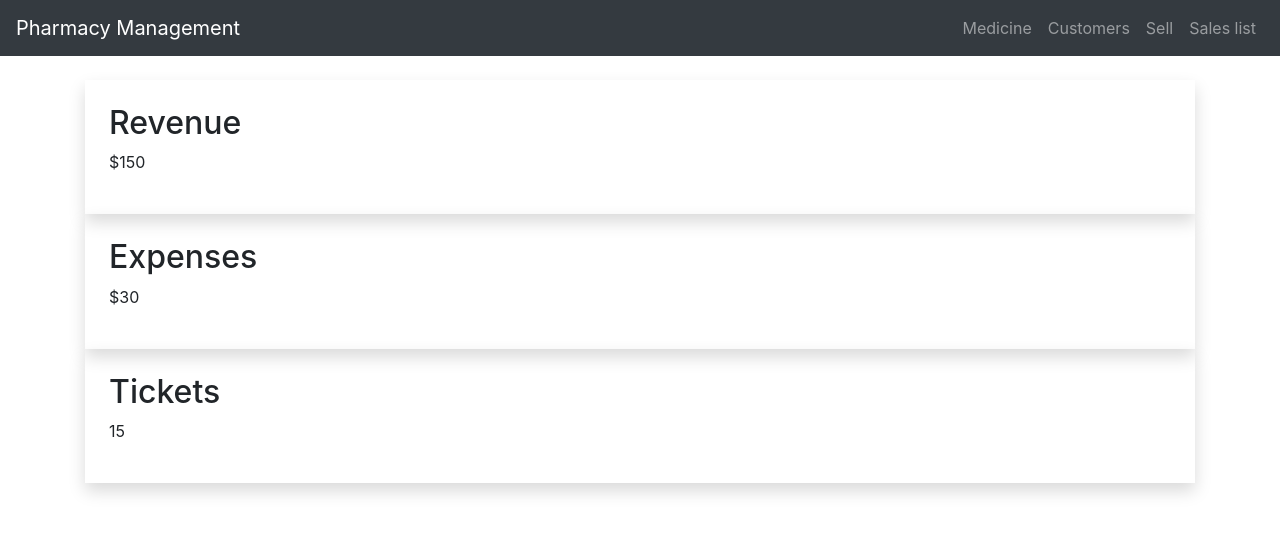
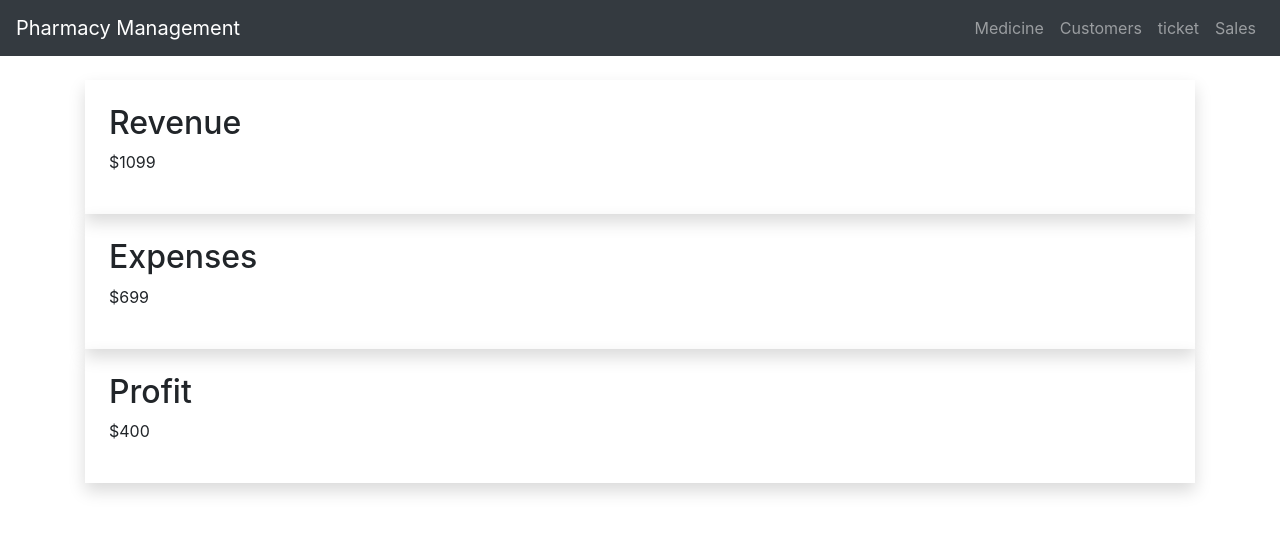
Before and after one commit to omaricraz/Pharmacy-mangement-system, a Django app: page / in a window 1280 px wide. Shown: the top 534 px of the page. Run offline with Django 5.2, Linux system fonts and the light colour scheme; data comes from the database, SQL or seed files in the repository; some libraries are stand-ins or nearby versions.

Commit message:
dashboard set, medicine restock, deletion of sales

```diff
--- a/pharmacy/models.py
+++ b/pharmacy/models.py
@@ -6,14 +6,15 @@ from django.contrib.auth.models import User
 class Medicine(models.Model):
     name = models.CharField(max_length=255)
     description = models.TextField(blank=True, null=True)
-    manufacturer = models.CharField(max_length=255)
+    supplier = models.CharField(max_length=255)
     batch_number = models.CharField(max_length=50, unique=True)
     quantity = models.IntegerField()
-    price = models.DecimalField(max_digits=10, decimal_places=2)
+    saleprice = models.DecimalField(max_digits=10, decimal_places=2)
+    buyingprice = models.DecimalField(max_digits=10, decimal_places=2)
     expiry_date = models.DateField()
 
     def __str__(self):
-        return f"{self.name} - {self.batch_number}"
+        return f"{self.name} - {self.supplier}"
 
 
 # Customer Model
--- a/pharmacy/templates/pharmacy/base.html
+++ b/pharmacy/templates/pharmacy/base.html
@@ -21,11 +21,11 @@
                     <a class="nav-link" href="{% url 'customer-list' %}">Customers</a>
                 </li>
                 <li class="nav-item">
-                    <a class="nav-link" href="{% url 'create_sale' %}">Sell</a>
+                    <a class="nav-link" >ticket</a>
                 </li>
                 <li class="nav-item">
 
-                    <a class="nav-link" href="{% url 'sale_list' %}">Sales list</a>
+                    <a class="nav-link" href="{% url 'sale_list' %}">Sales</a>
                 </li>
 
             </ul>
--- a/pharmacy/templates/pharmacy/dashboard.html
+++ b/pharmacy/templates/pharmacy/dashboard.html
@@ -6,15 +6,14 @@
     <div class="grid grid-cols-1 sm:grid-cols-3 gap-4">
         <div class="bg-blue-100 p-4 rounded-xl shadow">
             <h2 class="text-xl font-semibold">Revenue</h2>
-            <p class="text-3xl font-bold text-blue-700">$150</p>
+            <p class="text-3xl font-bold text-blue-700">${{total_revenue}} </p>
         </div>
         <div class="bg-red-100 p-4 rounded-xl shadow">
             <h2 class="text-xl font-semibold">Expenses</h2>
-            <p class="text-3xl font-bold text-red-700">$30</p>
+            <p class="text-3xl font-bold text-red-700">${{expense}}</p>
         </div>
         <div class="bg-green-100 p-4 rounded-xl shadow">
-            <h2 class="text-xl font-semibold">Tickets</h2>
-            <p class="text-3xl font-bold text-green-700">15</p>
+            <h2 class="text-xl font-semibold">Profit</h2>
+            <p class="text-3xl font-bold text-green-700">${{profit}}</p>
         </div>
-
 {% endblock %}
--- a/pharmacy/templates/pharmacy/sales/sale_list.html
+++ b/pharmacy/templates/pharmacy/sales/sale_list.html
@@ -15,7 +15,7 @@
             <th>Medicine</th>
             <th>Customer</th>
             <th>Quantity</th>
-            <th>Price</th>
+            <th>Sale Price</th>
             <th>Total</th>
             <th>Date</th>
             <th>Prescription</th>
--- a/pharmacy/views.py
+++ b/pharmacy/views.py
@@ -7,7 +7,31 @@ from django.urls import reverse_lazy
 
 # ===== Dashboard =====
 def dashboard(request):
-    return render(request, 'pharmacy/dashboard.html')
+
+    expense_entries = Medicine.objects.all()
+    total_expenses = 0
+    for expense in expense_entries:
+       total_expenses += expense.buyingprice
+    expense_context = {"expense" : int(total_expenses)}
+
+    sale_entries = Sale.objects.all()
+    sale_context = {"No_of_sales": sale_entries.count()}
+
+    total_revenue = 0
+    revenue_entries = Sale.objects.all()
+    for revenue in revenue_entries:
+        total_revenue += revenue.total_price
+
+
+
+    profit = total_revenue - total_expenses
+    profit_context = {"profit": int(profit)}
+
+    revenue_context = {"total_revenue" : int(total_revenue)}
+    context = {**revenue_context, **sale_context, **expense_context, **profit_context}
+
+    return render(request, "pharmacy/dashboard.html", context)
+
 
 
 class MedicineListView(ListView):
@@ -38,13 +62,13 @@ def create_sale(request):
 
 
             # Calculate the total price for the sale
-            total_price = medicine.price * quantity
+            total_price = medicine.saleprice * quantity
 
             # Calculate monthly revenue
             monthly_revenue =+ total_price
             # Create a Sale record
             sale = form.save(commit=False)
-            sale.prices = medicine.price  # Assign price
+            sale.prices = medicine.saleprice  # Assign price
             sale.total_price = total_price  # Assign total price
             sale.save()
 
--- a/pharmacy_management/urls.py
+++ b/pharmacy_management/urls.py
@@ -30,6 +30,8 @@ urlpatterns = [
 
 
 
+
+
 ]
 
 
```
Also changed, not shown: pharmacy/templates/pharmacy/medicine/medicine_list.html (+5 -5 lines), db.sqlite3, media/pharmacy/static/prescription_images/images_1.jpg (added), pharmacy/migrations/0012_rename_monthly_revenue_finance_revenue.py (added), pharmacy/migrations/0013_rename_price_medicine_buyingprice_medicine_saleprice.py (added), pharmacy/migrations/0014_rename_manufacturer_medicine_supplier.py (added), pharmacy/migrations/0015_rename_saleprice_medicine_saleprice.py (added), pharmacy/migrations/0016_rename_buyingprice_medicine_buyingprice.py (added).
